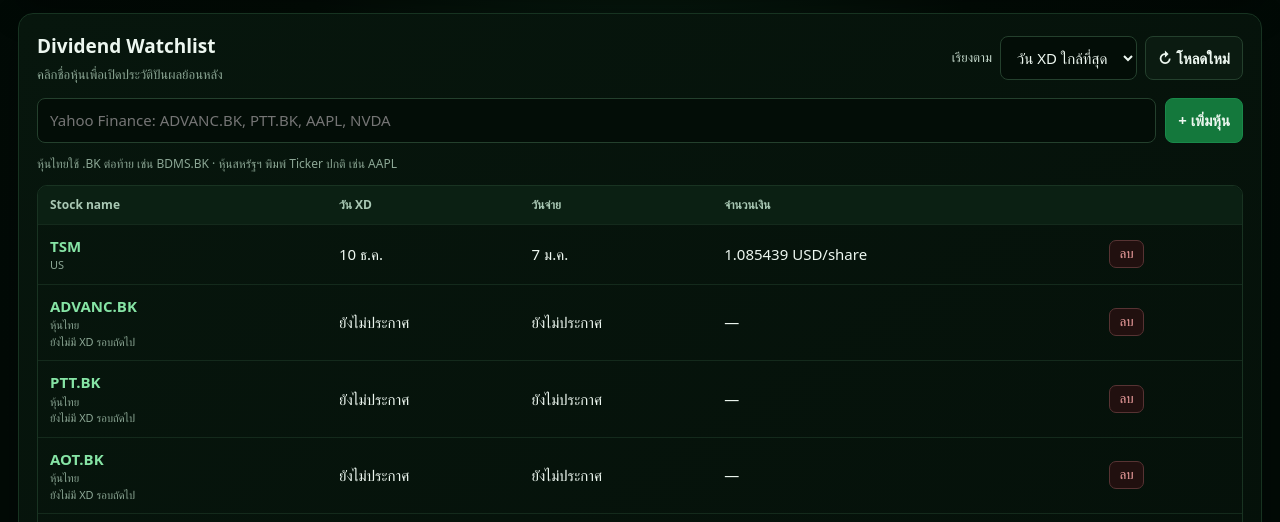
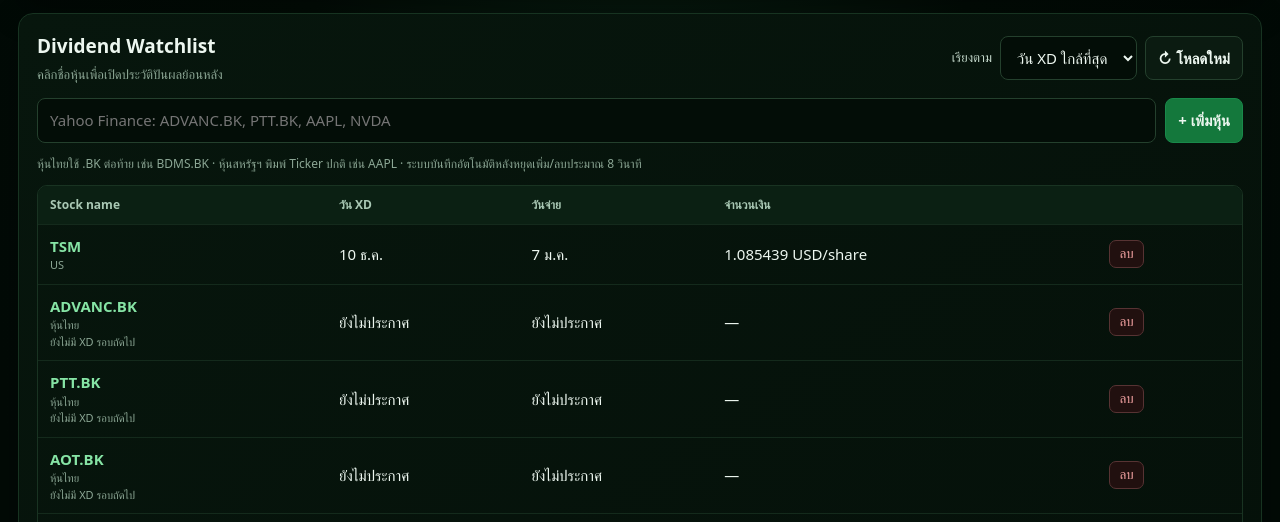
Before and after one commit to mornavapon/dividend-alert, a plain HTML site: page index.html in a window 1280 px wide. Shown: the part 262-784 px from the top of the page. Drawn offline with Linux system fonts and the light colour scheme.

Commit message:
Explain automatic batched Watchlist save delay

```diff
--- a/index.html
+++ b/index.html
@@ -5,7 +5,7 @@
 <main>
 <section class="hero panel"><div><p class="eyebrow">MY WATCHLIST</p><h2 id="stockCount">0 หุ้น</h2><p class="muted">ติดตามวันขึ้น XD · วันจ่ายปันผล · เงินปันผลต่อหุ้น</p></div><div class="hero-stat"><strong id="upcomingCount">0</strong><span>รายการ XD ที่กำลังจะถึง</span></div></section>
 <section class="panel"><div class="section-head"><div><h2>Dividend Watchlist</h2><p class="muted">คลิกชื่อหุ้นเพื่อเปิดประวัติปันผลย้อนหลัง</p></div><div class="sort-wrap"><label for="sortSelect">เรียงตาม</label><select id="sortSelect"><option value="date">วัน XD ใกล้ที่สุด</option><option value="name">ชื่อหุ้น A–Z</option></select><button id="refreshBtn" class="btn secondary">↻ โหลดใหม่</button></div></div>
-<form id="addForm" class="add-row"><input id="tickerInput" maxlength="20" placeholder="Yahoo Finance: ADVANC.BK, PTT.BK, AAPL, NVDA" autocomplete="off" required><button class="btn primary" type="submit">+ เพิ่มหุ้น</button></form><p class="muted small">หุ้นไทยใช้ .BK ต่อท้าย เช่น BDMS.BK · หุ้นสหรัฐฯ พิมพ์ Ticker ปกติ เช่น AAPL</p>
+<form id="addForm" class="add-row"><input id="tickerInput" maxlength="20" placeholder="Yahoo Finance: ADVANC.BK, PTT.BK, AAPL, NVDA" autocomplete="off" required><button class="btn primary" type="submit">+ เพิ่มหุ้น</button></form><p class="muted small">หุ้นไทยใช้ .BK ต่อท้าย เช่น BDMS.BK · หุ้นสหรัฐฯ พิมพ์ Ticker ปกติ เช่น AAPL · ระบบบันทึกอัตโนมัติหลังหยุดเพิ่ม/ลบประมาณ 8 วินาที</p>
 <div class="table-scroll"><table><thead><tr><th>Stock name</th><th>วัน XD</th><th>วันจ่าย</th><th>จำนวนเงิน</th><th></th></tr></thead><tbody id="watchlistBody"><tr><td colspan="5" class="empty">กำลังโหลด Watchlist…</td></tr></tbody></table></div><p id="lastUpdated" class="muted small"></p><p id="statusMessage" class="muted small" aria-live="polite"></p></section>
 <section class="panel settings"><h2>เชื่อมต่อเพื่อแก้ไข Watchlist</h2><p class="muted">ดูข้อมูลได้โดยไม่ต้องเชื่อมต่อ แต่การเพิ่ม/ลบหุ้นต้องใช้ GitHub Token ซึ่งจำกัดสิทธิ์เฉพาะ Repository นี้ (Contents: Read and write)</p><label for="tokenInput">Fine-grained GitHub Token</label><div class="token-row"><input id="tokenInput" type="password" placeholder="github_pat_…" autocomplete="off"><button id="connectBtn" class="btn primary">เชื่อมต่อ</button><button id="disconnectBtn" class="btn secondary">ออกจากระบบ</button></div><p id="githubStatus" class="muted small">ยังไม่ได้เชื่อมต่อ</p></section>
 <footer>Dividend Alert · ตรวจสอบประกาศบริษัทและ SET ก่อนใช้ตัดสินใจลงทุน</footer></main><script src="js/app.js"></script></body></html>
```
